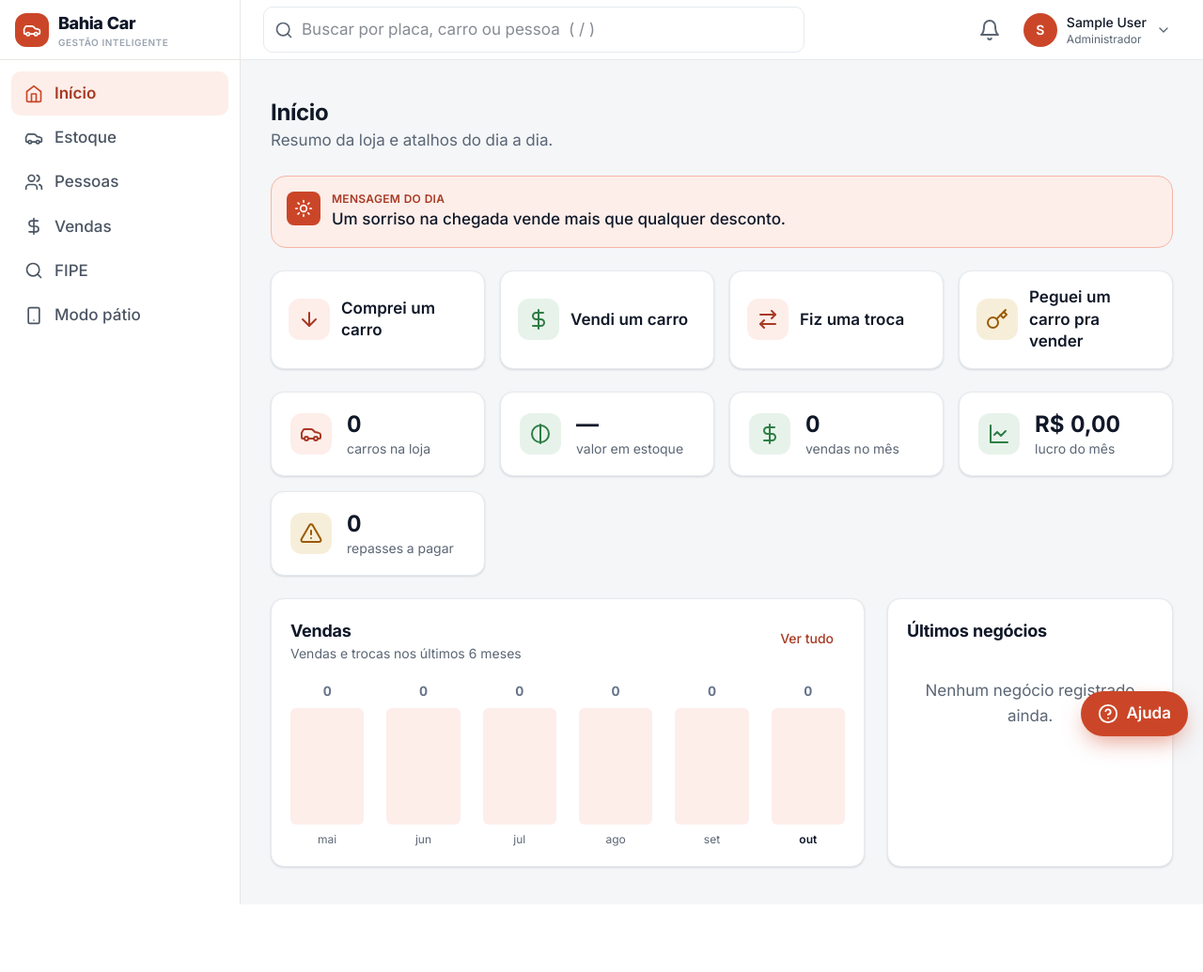
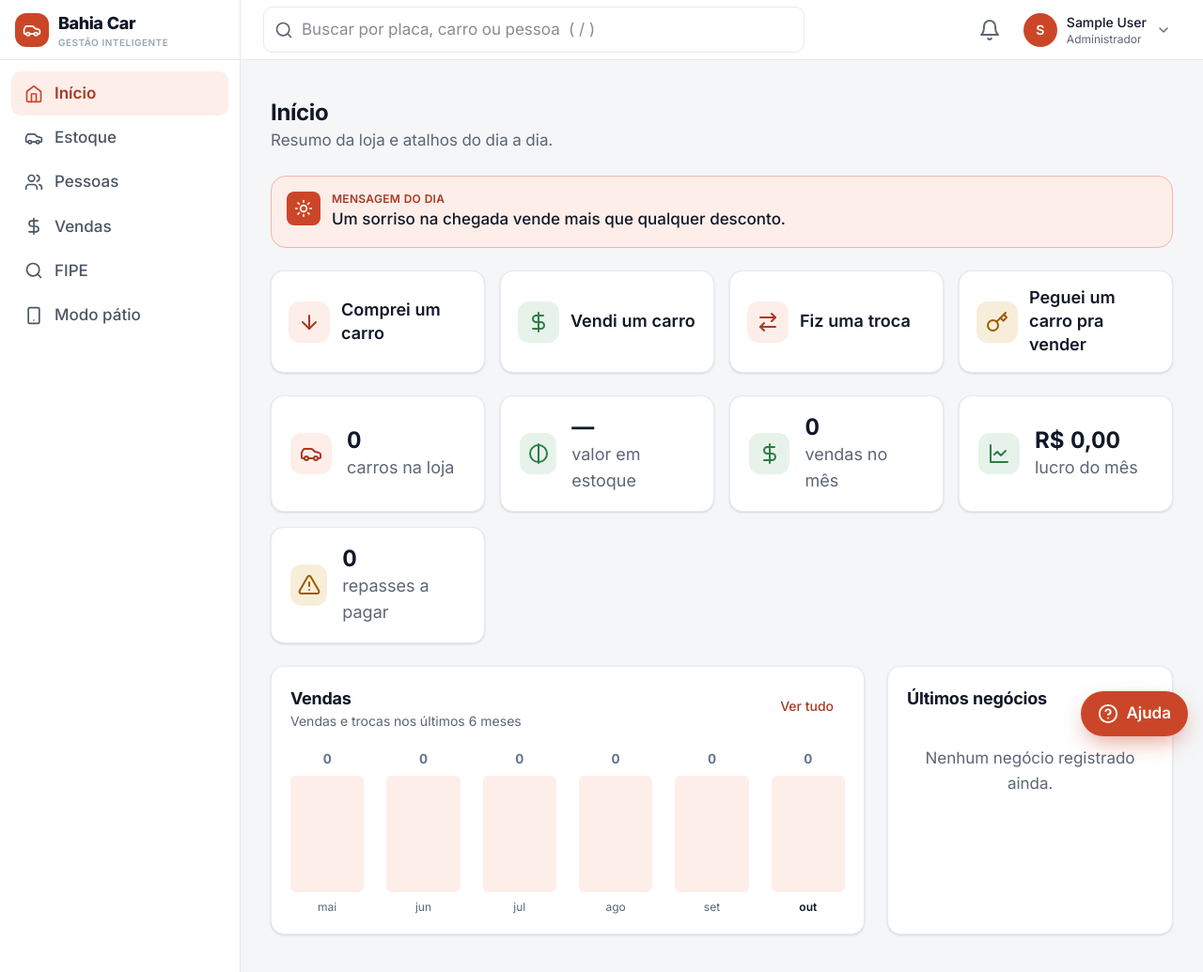
Before and after one commit to karinefaraujo05/sistema-bahia-car, a Django app: page / in a window 1280 px wide. Shown: the whole page at 94% size. Before the commit the page ends 963 px from the top, so only its background shows below. Run offline with Django 5.2, Linux system fonts and the light colour scheme; the visitor is signed in with stand-in values (Sample User, id 1); data that the repository does not hold is empty; style sheets or scripts are compiled from the project's sources.

Commit message:
Painel: fontes e botoes maiores pro celular
Numeros principais em 32px (encolhem so em telas grandes, onde os cards
ficam estreitos), rotulos dos cards em 18px, e fonte dos botoes de acao
(Comprei/Vendi/Troquei) em 18px — esses botoes ja tinham 72px de altura
(acima do minimo de 56px). Verificado por screenshot no celular. (item 2.5)

```diff
--- a/static/css/input.css
+++ b/static/css/input.css
@@ -149,16 +149,17 @@
     border-color: var(--color-acento-200);
   }
 
-  /* Cartão de ação grande da tela inicial. */
+  /* Cartão de ação grande da tela inicial (Comprei/Vendi/Troquei). */
   .cartao-acao {
     display: flex;
     align-items: center;
-    min-height: 72px;
+    min-height: 72px; /* bem acima do mínimo de 56px pro toque no celular */
     padding: 1rem 1.125rem;
     background-color: var(--color-superficie);
     border: 1px solid var(--color-borda);
     border-radius: 0.875rem;
     box-shadow: var(--shadow-sm);
+    font-size: 1.125rem; /* 18px: leitura confortável no celular */
     font-weight: 600;
     color: var(--color-tinta);
     cursor: pointer;
--- a/templates/inicio.html
+++ b/templates/inicio.html
@@ -93,10 +93,10 @@
         <svg viewBox="0 0 24 24" fill="none" stroke="currentColor" stroke-width="2" stroke-linecap="round" stroke-linejoin="round"><path d="M19 17h2c.6 0 1-.4 1-1v-3c0-.9-.7-1.7-1.5-1.9C18.7 10.6 16 10 16 10s-1.3-1.4-2.2-2.3c-.5-.4-1.1-.7-1.8-.7H5c-.6 0-1.1.4-1.4.9l-1.5 2.8A3 3 0 0 0 2 13v3c0 .6.4 1 1 1h2"/><circle cx="7" cy="17" r="2"/><path d="M9 17h6"/><circle cx="17" cy="17" r="2"/></svg>
       </span>
       <div>
-        <div class="text-2xl font-bold">{{ carros_na_loja }}</div>
-        <div class="text-sm text-tinta-suave">carros na loja</div>
+        <div class="text-[2rem] leading-tight font-bold lg:text-2xl">{{ carros_na_loja }}</div>
+        <div class="text-lg text-tinta-suave">carros na loja</div>
         {% if carros_terceiros %}
-          <div class="mt-0.5 text-sm text-tinta-suave">+ {{ carros_terceiros }} carro{{ carros_terceiros|pluralize }} de terceiros na loja</div>
+          <div class="mt-0.5 text-lg text-tinta-suave">+ {{ carros_terceiros }} carro{{ carros_terceiros|pluralize }} de terceiros na loja</div>
         {% endif %}
       </div>
     </div>
@@ -106,8 +106,8 @@
         <svg viewBox="0 0 24 24" fill="none" stroke="currentColor" stroke-width="2" stroke-linecap="round" stroke-linejoin="round"><line x1="12" x2="12" y1="2" y2="22"/><circle cx="12" cy="12" r="9"/></svg>
       </span>
       <div>
-        <div class="text-2xl font-bold">{{ valor_estoque|reais }}</div>
-        <div class="text-sm text-tinta-suave">valor em estoque</div>
+        <div class="text-[2rem] leading-tight font-bold lg:text-2xl">{{ valor_estoque|reais }}</div>
+        <div class="text-lg text-tinta-suave">valor em estoque</div>
       </div>
     </div>
 
@@ -116,8 +116,8 @@
         <svg viewBox="0 0 24 24" fill="none" stroke="currentColor" stroke-width="2" stroke-linecap="round" stroke-linejoin="round"><line x1="12" x2="12" y1="2" y2="22"/><path d="M17 5H9.5a3.5 3.5 0 0 0 0 7h5a3.5 3.5 0 0 1 0 7H6"/></svg>
       </span>
       <div>
-        <div class="text-2xl font-bold">{{ vendas_no_mes }}</div>
-        <div class="text-sm text-tinta-suave">vendas no mês</div>
+        <div class="text-[2rem] leading-tight font-bold lg:text-2xl">{{ vendas_no_mes }}</div>
+        <div class="text-lg text-tinta-suave">vendas no mês</div>
       </div>
     </div>
 
@@ -127,8 +127,8 @@
           <svg viewBox="0 0 24 24" fill="none" stroke="currentColor" stroke-width="2" stroke-linecap="round" stroke-linejoin="round"><path d="M3 3v18h18"/><path d="m19 9-5 5-4-4-3 3"/></svg>
         </span>
         <div>
-          <div class="text-2xl font-bold">{{ lucro_do_mes|reais }}</div>
-          <div class="text-sm text-tinta-suave">lucro do mês</div>
+          <div class="text-[2rem] leading-tight font-bold lg:text-2xl">{{ lucro_do_mes|reais }}</div>
+          <div class="text-lg text-tinta-suave">lucro do mês</div>
         </div>
       </div>
     {% endif %}
@@ -138,8 +138,8 @@
         <svg viewBox="0 0 24 24" fill="none" stroke="currentColor" stroke-width="2" stroke-linecap="round" stroke-linejoin="round"><path d="M10.3 3.3 1.8 18a2 2 0 0 0 1.7 3h17a2 2 0 0 0 1.7-3L13.7 3.3a2 2 0 0 0-3.4 0z"/><path d="M12 9v4"/><path d="M12 17h.01"/></svg>
       </span>
       <div>
-        <div class="text-2xl font-bold">{{ repasses_pendentes }}</div>
-        <div class="text-sm text-tinta-suave">repasses a pagar</div>
+        <div class="text-[2rem] leading-tight font-bold lg:text-2xl">{{ repasses_pendentes }}</div>
+        <div class="text-lg text-tinta-suave">repasses a pagar</div>
       </div>
     </div>
   </section>
@@ -162,8 +162,8 @@
                   <svg viewBox="0 0 24 24" fill="none" stroke="currentColor" stroke-width="2" stroke-linecap="round" stroke-linejoin="round"><circle cx="12" cy="12" r="10"/><polyline points="12 6 12 12 16 14"/></svg>
                 </span>
                 <span class="min-w-0 flex-1">
-                  <span class="block truncate font-medium">{{ v.marca }} {{ v.modelo }}</span>
-                  <span class="block truncate text-sm text-tinta-suave">{{ v.placa_formatada }} · parado há {{ v.dias_na_loja }} dias</span>
+                  <span class="block truncate text-lg font-medium">{{ v.marca }} {{ v.modelo }}</span>
+                  <span class="block truncate text-base text-tinta-suave">{{ v.placa_formatada }} · parado há {{ v.dias_na_loja }} dias</span>
                 </span>
                 <svg class="h-5 w-5 shrink-0 text-tinta-suave transition group-hover:translate-x-0.5" viewBox="0 0 24 24" fill="none" stroke="currentColor" stroke-width="2" stroke-linecap="round" stroke-linejoin="round"><path d="m9 18 6-6-6-6"/></svg>
               </a>
```
